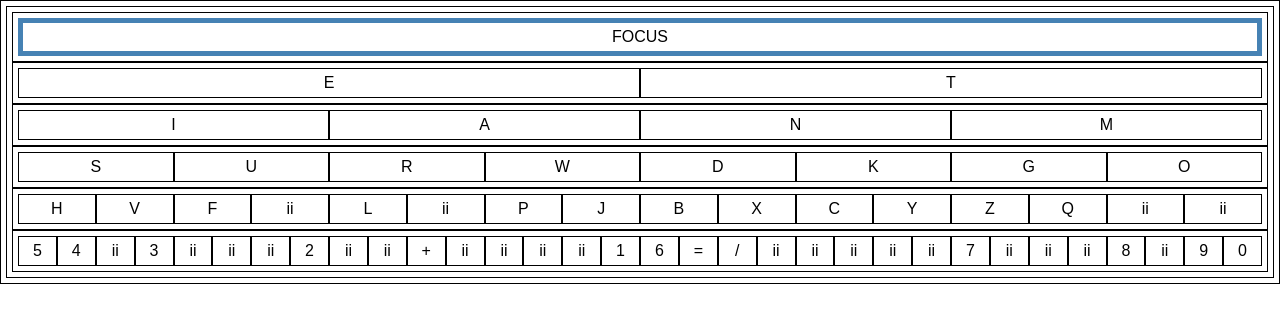
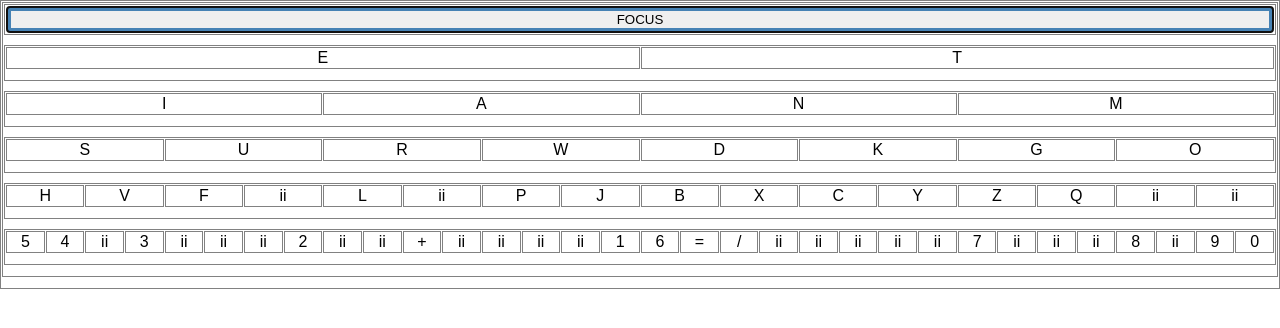
Before and after one commit to anatomiam/blink, a React (Create React App) app: page / in a window 1280 px wide. Shown: the top 328 px of the page. Built offline with nearby package versions, Linux system fonts and the light colour scheme.

Commit message:
got keyboard nav working, not functioning totally correctly tho

```diff
--- a/src/App2.css
+++ b/src/App2.css
@@ -2,31 +2,37 @@
     display: grid;
     grid-template-columns: 1fr;
     grid-template-rows: 1fr;
+    grid-column-gap: 1px;
 }
 .one-container {
     display: grid;
     grid-template-columns: repeat(2, 1fr);
     grid-template-rows: 1fr;
+    grid-column-gap: 1px;
 }
 .two-container {
     display: grid;
     grid-template-columns: repeat(4, 1fr);
     grid-template-rows: 1fr;
+    grid-column-gap: 1px;
 }
 .three-container {
     display: grid;
     grid-template-columns: repeat(8, 1fr);
     grid-template-rows: 1fr;
+    grid-column-gap: 1px;
 }
 .four-container {
     display: grid;
     grid-template-columns: repeat(16, 1fr);
     grid-template-rows: 1fr;
+    grid-column-gap: 1px;
 }
 .five-container {
     display: grid;
     grid-template-columns: repeat(32, 1fr);
     grid-template-rows: 1fr;
+    grid-column-gap: 1px;
 }
 
 .selected {
--- a/src/App2.js
+++ b/src/App2.js
@@ -12,12 +12,19 @@ const five = [];
 class App2 extends Component {
   constructor(props) {
     super(props);
-    this.state = {};
+    this.state = {
+      id: "",
+      classes: [],
+      childLeft: "",
+      childRight: "",
+      parent: ""
+    };
+  }
+  componentWillMount() {
+    this.buildTree(morse, "FOCUS");
   }
 
   componentDidMount = () => {
-    this.select("FOCUS");
-    this.deselect();
     this.select("FOCUS");
   };
 
@@ -25,16 +32,18 @@ class App2 extends Component {
     switch (data.level) {
       case "zero":
         zero.push(
-          <div
+          <button
+            autoFocus
             id={data.name}
             className={`${data.name} ${data.level}`}
-            data-child1={data.children ? data.children[0].name : ""}
-            data-child2={data.children ? data.children[1].name : ""}
+            data-child-left={data.children ? data.children[0].name : ""}
+            data-child-right={data.children ? data.children[1].name : ""}
             data-parent={parent}
+            onKeyDown={this.handleKeyPress}
             key={Math.random()}
           >
             {data.name}
-          </div>
+          </button>
         );
         break;
       case "one":
@@ -42,8 +51,8 @@ class App2 extends Component {
           <div
             id={data.name}
             className={`${data.name} ${data.level}`}
-            data-child1={data.children ? data.children[0].name : ""}
-            data-child2={data.children ? data.children[1].name : ""}
+            data-child-left={data.children ? data.children[0].name : ""}
+            data-child-right={data.children ? data.children[1].name : ""}
             data-parent={parent}
             key={Math.random()}
           >
@@ -56,8 +65,8 @@ class App2 extends Component {
           <div
             id={data.name}
             className={`${data.name} ${data.level}`}
-            data-child1={data.children ? data.children[0].name : ""}
-            data-child2={data.children ? data.children[1].name : ""}
+            data-child-left={data.children ? data.children[0].name : ""}
+            data-child-right={data.children ? data.children[1].name : ""}
             data-parent={parent}
             key={Math.random()}
           >
@@ -70,8 +79,8 @@ class App2 extends Component {
           <div
             id={data.name}
             className={`${data.name} ${data.level}`}
-            data-child1={data.children ? data.children[0].name : ""}
-            data-child2={data.children ? data.children[1].name : ""}
+            data-child-left={data.children ? data.children[0].name : ""}
+            data-child-right={data.children ? data.children[1].name : ""}
             data-parent={parent}
             key={Math.random()}
           >
@@ -84,8 +93,8 @@ class App2 extends Component {
           <div
             id={data.name}
             className={`${data.name} ${data.level}`}
-            data-child1={data.children ? data.children[0].name : ""}
-            data-child2={data.children ? data.children[1].name : ""}
+            data-child-left={data.children ? data.children[0].name : ""}
+            data-child-right={data.children ? data.children[1].name : ""}
             data-parent={parent}
             key={Math.random()}
           >
@@ -98,8 +107,8 @@ class App2 extends Component {
           <div
             id={data.name}
             className={`${data.name} ${data.level}`}
-            data-child1={data.children ? data.children[0].name : ""}
-            data-child2={data.children ? data.children[1].name : ""}
+            data-child-left={data.children ? data.children[0].name : ""}
+            data-child-right={data.children ? data.children[1].name : ""}
             data-parent={parent}
             key={Math.random()}
           >
@@ -116,20 +125,48 @@ class App2 extends Component {
     }
   };
 
+  handleKeyPress = e => {
+    if (e.key === "ArrowDown") {
+      console.log("Down");
+    } else if (e.key === "ArrowRight") {
+      this.moveRight();
+    } else if (e.key === "ArrowLeft") {
+      this.moveLeft();
+    } else {
+      console.log("else");
+    }
+  };
+
   deselect = () => {
     const selected_element = document.querySelector(".selected");
     selected_element.classList.remove("selected");
     // console.log(selected_element.className);
   };
 
+  moveLeft = () => {
+    this.select(this.state.childLeft);
+  };
+
+  moveRight = () => {
+    this.select(this.state.childRight);
+  };
+
   select = id => {
     const selected_element = document.getElementById(id);
-    selected_element.classList.add("selected");
-    // console.log(selected_element.className);
+    if (selected_element !== null) {
+      selected_element.classList.add("selected");
+      const { childLeft, childRight, parent } = selected_element.dataset;
+      this.setState({
+        id: id,
+        classes: selected_element.classList,
+        childLeft: childLeft,
+        childRight: childRight,
+        parent: parent
+      });
+    }
   };
 
   render() {
-    this.buildTree(morse, "FOCUS");
     return (
       <div className="body">
         <div className="zero-container">{zero}</div>
@@ -144,3 +181,17 @@ class App2 extends Component {
 }
 
 export default App2;
+
+// TODO add all of selected elements to state, update deselect()
+// add keyboard nav for left and right
+// move down a child using data-attributes
+
+// TODO add listener that determines whether a keypress is a line or dot
+// update keyboard nav
+
+// TODO add a way to select a letter and reset to FOCUS
+//  add a way to display the selected
+// add a way to go up a level
+// add space/ punctuation on FOCUS..?
+
+// TODO REFACTOR
--- a/src/index.css
+++ b/src/index.css
@@ -6,6 +6,7 @@ body {
 }
 
 div {
-  border: 1px solid black;
-  padding: 5px;
+  border: 1px solid rgb(129, 129, 129);
+  padding: 1px;
+  margin-bottom: 10px;
 }
```
